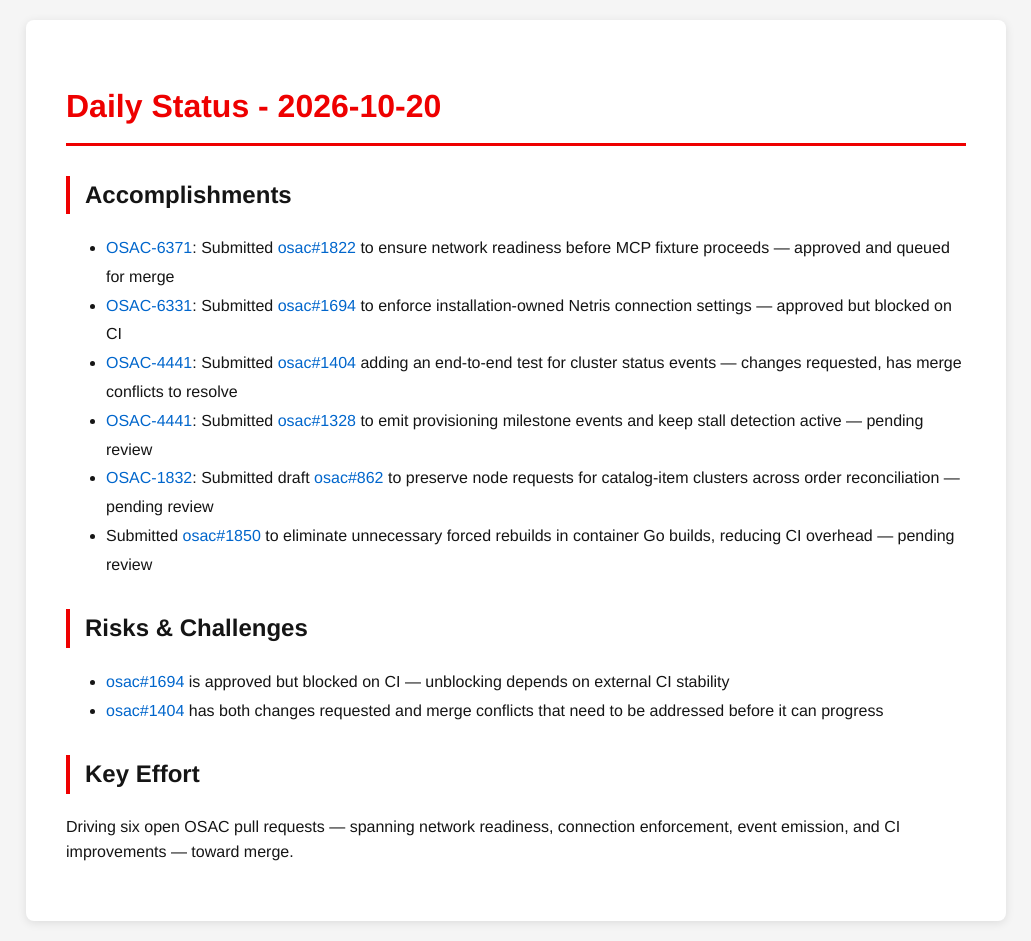
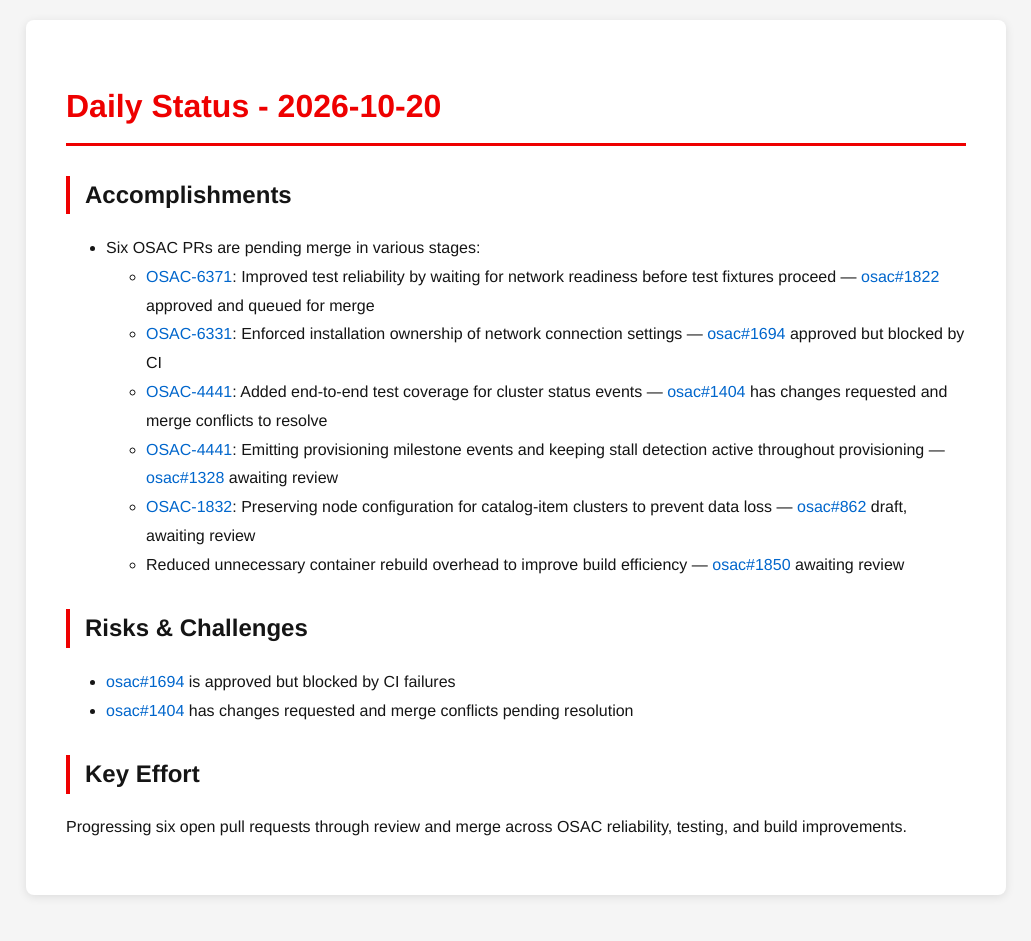
Before and after one commit to tzvatot/daily-status, a Jekyll site: the page built from 2026-10-20.md, in a window 1280 px wide. Shown: the whole page, without its empty margins (124-1155 px from the left). Built offline with Jekyll 4.4.1, drawn with Linux system fonts in a browser that asks for light colours; after the commit the page ends 915 px from its top, so only the background shows below that.

Commit message:
Daily status update - 2026-10-20

```diff
--- a/2026-10-20.md
+++ b/2026-10-20.md
@@ -7,16 +7,17 @@ date: 2026-10-20
 # Daily Status - 2026-10-20
 
 ## Accomplishments
-- [OSAC-6371](https://redhat.atlassian.net/browse/OSAC-6371): Submitted [osac#1822](https://github.com/osac-project/osac/pull/1822) to ensure network readiness before MCP fixture proceeds — approved and queued for merge
-- [OSAC-6331](https://redhat.atlassian.net/browse/OSAC-6331): Submitted [osac#1694](https://github.com/osac-project/osac/pull/1694) to enforce installation-owned Netris connection settings — approved but blocked on CI
-- [OSAC-4441](https://redhat.atlassian.net/browse/OSAC-4441): Submitted [osac#1404](https://github.com/osac-project/osac/pull/1404) adding an end-to-end test for cluster status events — changes requested, has merge conflicts to resolve
-- [OSAC-4441](https://redhat.atlassian.net/browse/OSAC-4441): Submitted [osac#1328](https://github.com/osac-project/osac/pull/1328) to emit provisioning milestone events and keep stall detection active — pending review
-- [OSAC-1832](https://redhat.atlassian.net/browse/OSAC-1832): Submitted draft [osac#862](https://github.com/osac-project/osac/pull/862) to preserve node requests for catalog-item clusters across order reconciliation — pending review
-- Submitted [osac#1850](https://github.com/osac-project/osac/pull/1850) to eliminate unnecessary forced rebuilds in container Go builds, reducing CI overhead — pending review
+- Six OSAC PRs are pending merge in various stages:
+  - [OSAC-6371](https://redhat.atlassian.net/browse/OSAC-6371): Improved test reliability by waiting for network readiness before test fixtures proceed — [osac#1822](https://github.com/osac-project/osac/pull/1822) approved and queued for merge
+  - [OSAC-6331](https://redhat.atlassian.net/browse/OSAC-6331): Enforced installation ownership of network connection settings — [osac#1694](https://github.com/osac-project/osac/pull/1694) approved but blocked by CI
+  - [OSAC-4441](https://redhat.atlassian.net/browse/OSAC-4441): Added end-to-end test coverage for cluster status events — [osac#1404](https://github.com/osac-project/osac/pull/1404) has changes requested and merge conflicts to resolve
+  - [OSAC-4441](https://redhat.atlassian.net/browse/OSAC-4441): Emitting provisioning milestone events and keeping stall detection active throughout provisioning — [osac#1328](https://github.com/osac-project/osac/pull/1328) awaiting review
+  - [OSAC-1832](https://redhat.atlassian.net/browse/OSAC-1832): Preserving node configuration for catalog-item clusters to prevent data loss — [osac#862](https://github.com/osac-project/osac/pull/862) draft, awaiting review
+  - Reduced unnecessary container rebuild overhead to improve build efficiency — [osac#1850](https://github.com/osac-project/osac/pull/1850) awaiting review
 
 ## Risks & Challenges
-- [osac#1694](https://github.com/osac-project/osac/pull/1694) is approved but blocked on CI — unblocking depends on external CI stability
-- [osac#1404](https://github.com/osac-project/osac/pull/1404) has both changes requested and merge conflicts that need to be addressed before it can progress
+- [osac#1694](https://github.com/osac-project/osac/pull/1694) is approved but blocked by CI failures
+- [osac#1404](https://github.com/osac-project/osac/pull/1404) has changes requested and merge conflicts pending resolution
 
 ## Key Effort
-Driving six open OSAC pull requests — spanning network readiness, connection enforcement, event emission, and CI improvements — toward merge.
+Progressing six open pull requests through review and merge across OSAC reliability, testing, and build improvements.
```
